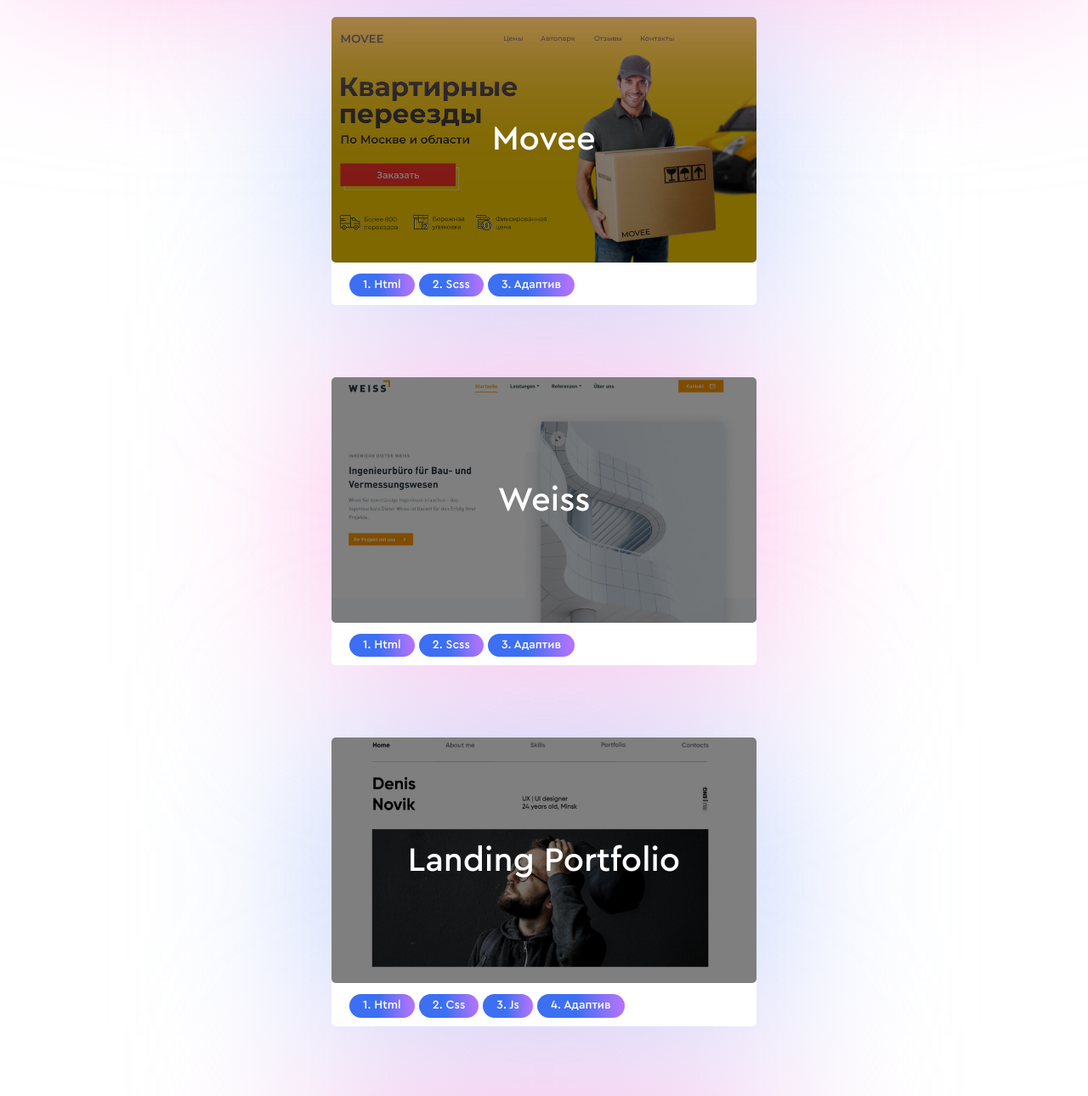
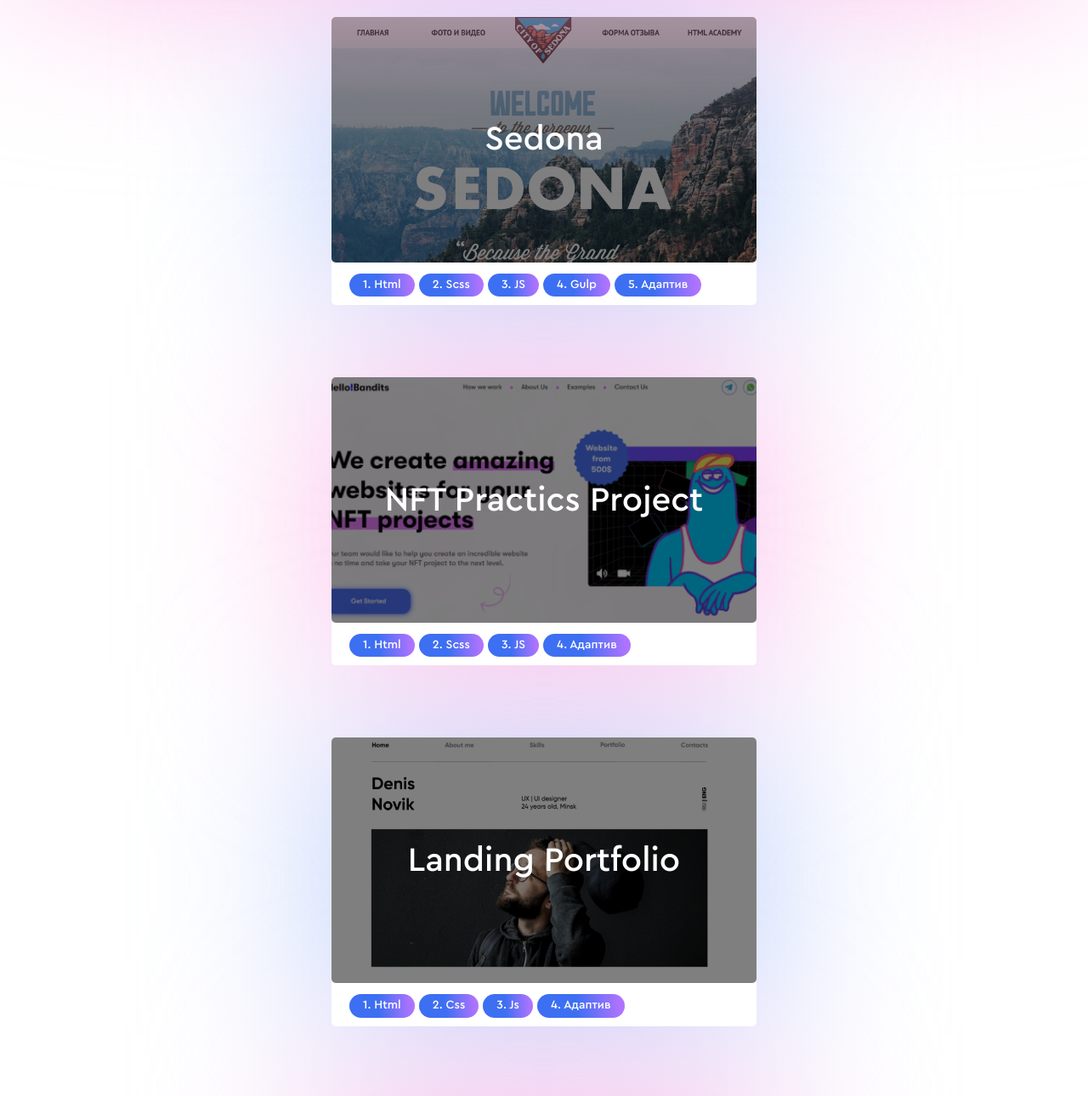
Before and after one commit to Witchbanee/My-portfolio, a plain HTML site: page index.html in a window 1280 px wide. Shown: the part 420-1710 px from the top of the page at 85% size. Drawn offline with Linux system fonts and the light colour scheme.

Commit message:
Add files via upload

```diff
--- a/index.html
+++ b/index.html
@@ -39,66 +39,26 @@
                 <ul class="projects__list">
 
 
-                    <li class="projects__item projects__item--movee-project">
+                    <li class="projects__item projects__item--sedona-project">
                         <article class="projects__item-article">
-                            <a href="https://witchbanee.github.io/movee/">
-                                <div class="projects__item-top projects__item-top--movee-project">
-                                    <p class="projects__item-title">Movee</p>
+                            <a href="https://witchbanee.github.io/sedona-adaptive/build/">
+                                <div class="projects__item-top projects__item-top--sedona-project">
+                                    <p class="projects__item-title">Sedona</p>
                                 </div>
                                 <div class="project__item-bottom">
                                     <div class="project__item-technology-block">
                                         <p class="project__item-bottom__technology">1. Html</p>
                                         <p class="project__item-bottom__technology">2. Scss</p>
-                                        <p class="project__item-bottom__technology">3. Адаптив</p>
+                                        <p class="project__item-bottom__technology">3. JS</p>
+                                        <p class="project__item-bottom__technology">4. Gulp</p>
+                                        <p class="project__item-bottom__technology">5. Адаптив</p>
+
                                     </div>
                                     <!-- <p class="project__item-bottom-description">Описание</p> -->
                                 </div>
                             </a>
                         </article>
                     </li>
-
-
-
-                    <li class="projects__item projects__item--weiss-project">
-                        <article class="projects__item-article">
-                            <a href="https://witchbanee.github.io/WEISS/">
-
-                                <div class="projects__item-top projects__item-top--weiss-project">
-                                    <p class="projects__item-title">Weiss</p>
-                                </div>
-                                <div class="project__item-bottom">
-                                    <div class="project__item-technology-block">
-                                        <p class="project__item-bottom__technology">1. Html</p>
-                                        <p class="project__item-bottom__technology">2. Scss</p>
-                                        <p class="project__item-bottom__technology">3. Адаптив</p>
-                                    </div>
-                                    <!-- <p class="project__item-bottom-description">Описание</p> -->
-                                </div>
-                            </a>
-                        </article>
-                    </li>
-
-
-
-                    <li class="projects__item projects__item--portfolio-project">
-                        <article class="projects__item-article">
-                            <a href="https://witchbanee.github.io/Landing-Portfolio/">
-                                <div class="projects__item-top projects__item-top--portfolio-project">
-                                    <p class="projects__item-title">Landing Portfolio</p>
-                                </div>
-                                <div class="project__item-bottom">
-                                    <div class="project__item-technology-block">
-                                        <p class="project__item-bottom__technology">1. Html</p>
-                                        <p class="project__item-bottom__technology">2. Css</p>
-                                        <p class="project__item-bottom__technology">3. Js</p>
-                                        <p class="project__item-bottom__technology">4. Адаптив</p>
-                                    </div>
-                                    <!-- <p class="project__item-bottom-description">Описание</p> -->
-                                </div>
-                            </a>
-                        </article>
-                    </li>
-
 
 
 
@@ -122,25 +82,45 @@
                     </li>
 
 
-                    <li class="projects__item projects__item--sedona-project">
+                    <li class="projects__item projects__item--portfolio-project">
                         <article class="projects__item-article">
-                            <a href="https://witchbanee.github.io/sedona-adaptive/build/">
-                                <div class="projects__item-top projects__item-top--sedona-project">
-                                    <p class="projects__item-title">Sedona</p>
+                            <a href="https://witchbanee.github.io/Landing-Portfolio/">
+                                <div class="projects__item-top projects__item-top--portfolio-project">
+                                    <p class="projects__item-title">Landing Portfolio</p>
                                 </div>
                                 <div class="project__item-bottom">
                                     <div class="project__item-technology-block">
                                         <p class="project__item-bottom__technology">1. Html</p>
-                                        <p class="project__item-bottom__technology">2. Scss</p>
-                                        <p class="project__item-bottom__technology">3. JS</p>
-                                        <p class="project__item-bottom__technology">4. Gulp</p>
-                                        <p class="project__item-bottom__technology">5. Адаптив</p>
+                                        <p class="project__item-bottom__technology">2. Css</p>
+                                        <p class="project__item-bottom__technology">3. Js</p>
+                                        <p class="project__item-bottom__technology">4. Адаптив</p>
                                     </div>
                                     <!-- <p class="project__item-bottom-description">Описание</p> -->
                                 </div>
                             </a>
                         </article>
                     </li>
+
+                    <li class="projects__item projects__item--weiss-project">
+                        <article class="projects__item-article">
+                            <a href="https://witchbanee.github.io/WEISS/">
+
+                                <div class="projects__item-top projects__item-top--weiss-project">
+                                    <p class="projects__item-title">Weiss</p>
+                                </div>
+                                <div class="project__item-bottom">
+                                    <div class="project__item-technology-block">
+                                        <p class="project__item-bottom__technology">1. Html</p>
+                                        <p class="project__item-bottom__technology">2. Scss</p>
+                                        <p class="project__item-bottom__technology">3. Адаптив</p>
+                                    </div>
+                                    <!-- <p class="project__item-bottom-description">Описание</p> -->
+                                </div>
+                            </a>
+                        </article>
+                    </li>
+
+
 
                 </ul>
             </div>
--- a/style/style.scss
+++ b/style/style.scss
@@ -349,6 +349,7 @@ body {
     background-repeat: no-repeat;
     background-size: cover;
     max-width: 100%;
+    background-position: top center;
 
     &--nft-project {
         background-image: url(../img/project__nft.png);
```
Also changed, not shown: style/style.css, 1 other file.
